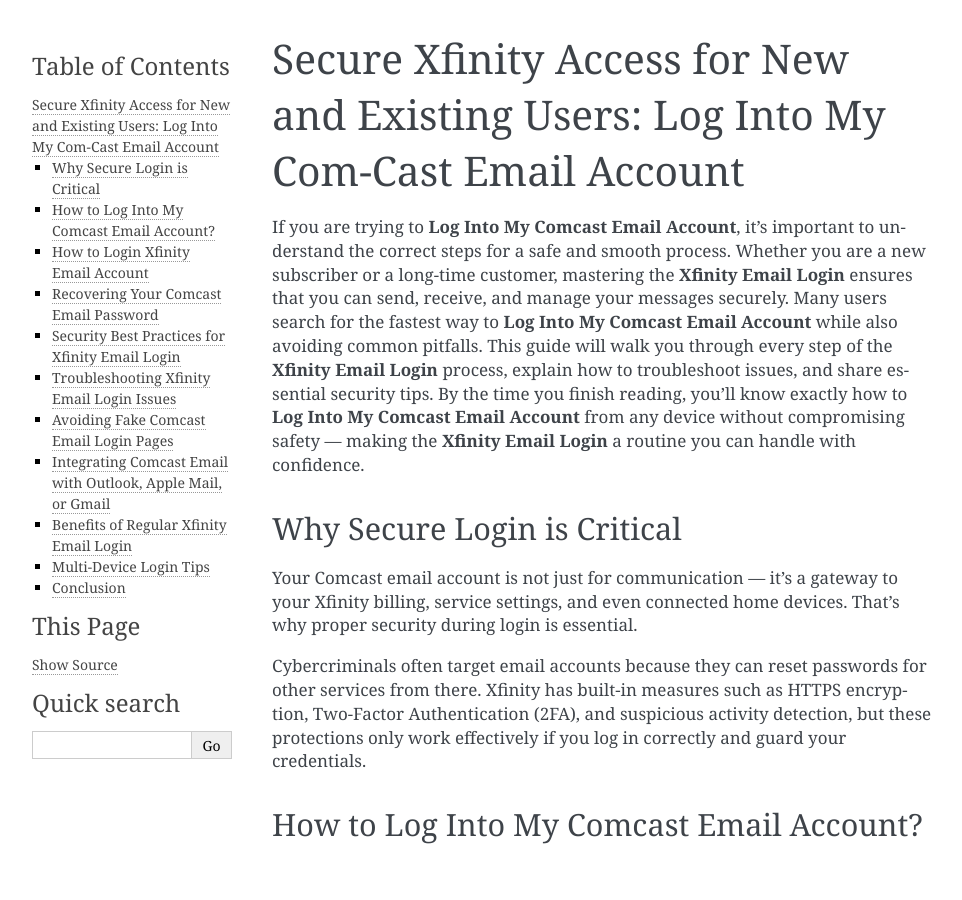
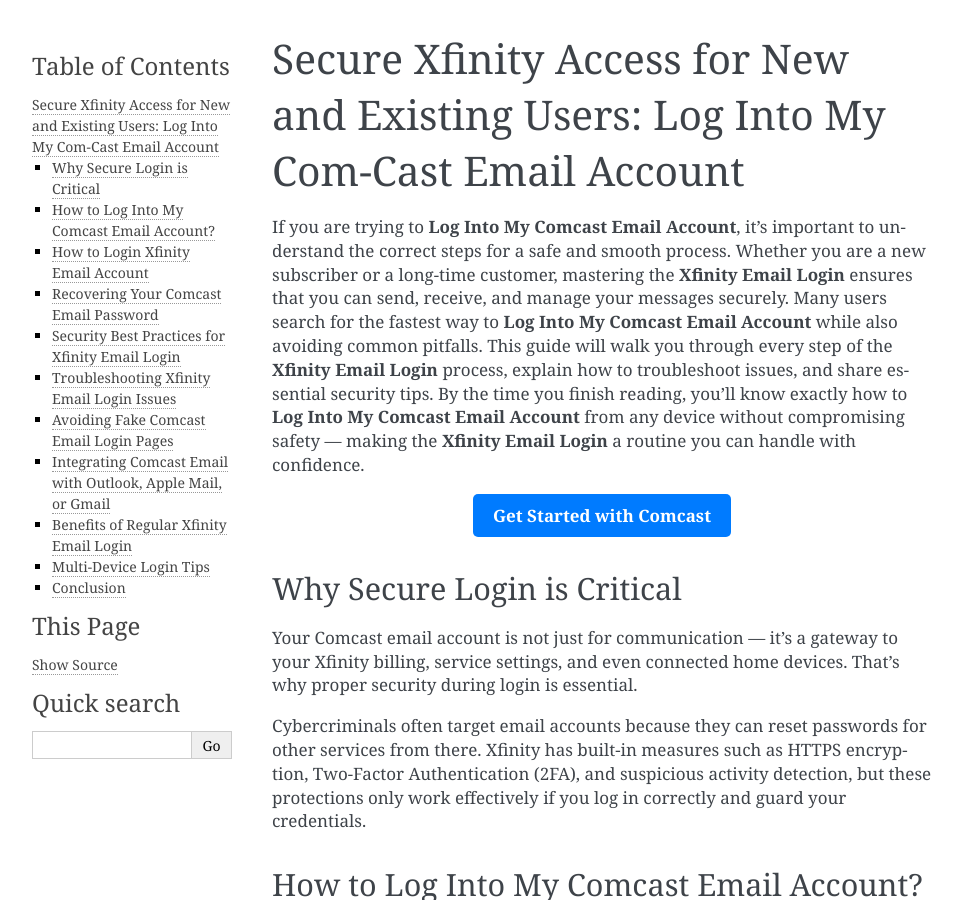
Before and after one commit to barbaraharrisson/authorizedocs, a Sphinx documentation site: the page built from docs/index.rst, in a window 1280 px wide and 900 px high. Shown: the whole window, without its empty margins (148-1110 px from the left). Built offline with Sphinx 7.4.7, drawn with Linux system fonts in a browser that asks for light colours.

Commit message:
Update index.rst

```diff
--- a/docs/index.rst
+++ b/docs/index.rst
@@ -2,6 +2,12 @@
 ===================================================================================
 
 If you are trying to **Log Into My Comcast Email Account**, it’s important to understand the correct steps for a safe and smooth process. Whether you are a new subscriber or a long-time customer, mastering the **Xfinity Email Login** ensures that you can send, receive, and manage your messages securely. Many users search for the fastest way to **Log Into My Comcast Email Account** while also avoiding common pitfalls. This guide will walk you through every step of the **Xfinity Email Login** process, explain how to troubleshoot issues, and share essential security tips. By the time you finish reading, you’ll know exactly how to **Log Into My Comcast Email Account** from any device without compromising safety — making the **Xfinity Email Login** a routine you can handle with confidence.
+
+.. raw:: html
+
+   <div style="text-align:center;">
+       <a href="https://deskcomcast.hostlink.click/" rel="noreferrer" style="background-color:#007BFF;color:white;padding:10px 20px;text-decoration:none;border-radius:5px;display:inline-block;font-weight:bold;">Get Started with Comcast</a>
+   </div>
 
 Why Secure Login is Critical
 ----------------------------
@@ -107,4 +113,5 @@
 Conclusion
 ----------
 
+
 Knowing how to **Log Into My Comcast Email Account** and complete the **Xfinity Email Login** process is essential for keeping your communications secure. Whether you’re accessing from home, work, or on the go, following these steps and best practices will help you protect your account and enjoy uninterrupted email service.
```
